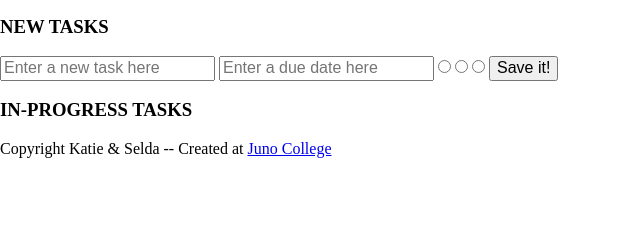
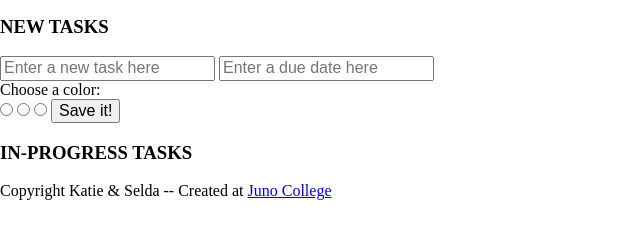
Before and after one commit to TrackMate-Project/TrackMate, a plain HTML site: page index.html in a window 1280 px wide. Shown: the part 203-442 px from the top of the page, without its empty margins (0-640 px from the left). Drawn offline with Linux system fonts and the light colour scheme.

Commit message:
added legend to radio button

```diff
--- a/index.html
+++ b/index.html
@@ -55,7 +55,7 @@
                 <label for="dueDate" class="sr-only">Enter a due date here</label>
                 <input type="text" id="dueDate" placeholder="Enter a due date here">
 
-                <!-- <>Choose a color: -->
+                <legend>Choose a color:</legend>
                 <label for="color1" class="sr-only"></label>
                 <input type="radio" id="color1" value="color1">
                 <label for="color2" class="sr-only"></label>
```
